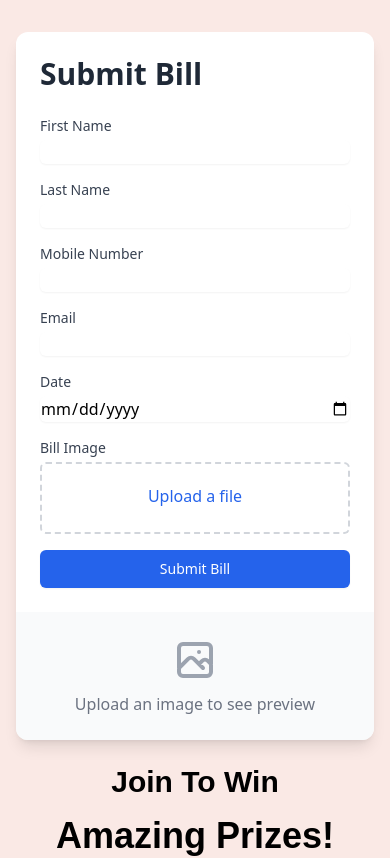
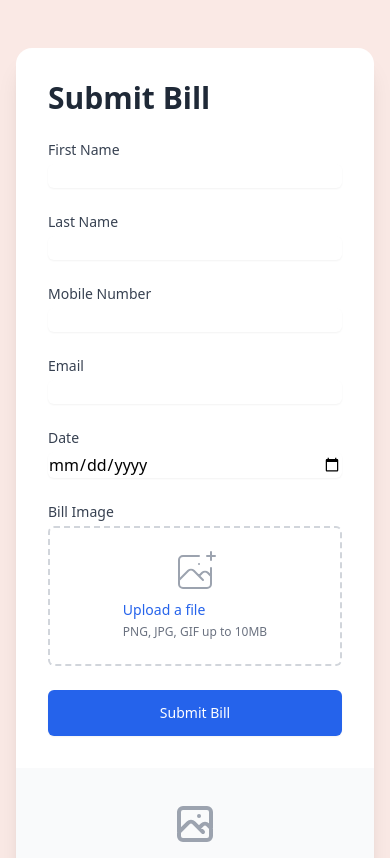
Before and after one commit to deepgohil0702/jf0, a React (Create React App) app in the folder petrolpump/: page / in a window 390 px wide. Shown: the top 858 px of the page. Built offline with nearby package versions, Linux system fonts and the light colour scheme.

Commit message:
user form added

```diff
--- a/petrolpump/src/components/UserForm.jsx
+++ b/petrolpump/src/components/UserForm.jsx
@@ -1,5 +1,4 @@
 import { useState } from 'react';
-import AmazingPrizes from "./AmazingPrizes";
 
 const UserForm = () => {
   const [formData, setFormData] = useState({
@@ -10,22 +9,33 @@ const UserForm = () => {
     date: '',
     billImage: null
   });
+  const [preview, setPreview] = useState(null);
   const [loading, setLoading] = useState(false);
-  const [preview, setPreview] = useState(null);
-  const [submitStatus, setSubmitStatus] = useState({ success: false, message: '' });
+  const [message, setMessage] = useState({ type: '', text: '' });
+
+  const handleInputChange = (e) => {
+    const { name, value } = e.target;
+    setFormData(prev => ({
+      ...prev,
+      [name]: value
+    }));
+  };
 
   const handleImageChange = (e) => {
     const file = e.target.files[0];
     if (file) {
       if (file.type.startsWith('image/')) {
-        setFormData({ ...formData, billImage: file });
+        setFormData(prev => ({
+          ...prev,
+          billImage: file
+        }));
         const reader = new FileReader();
         reader.onloadend = () => {
           setPreview(reader.result);
         };
         reader.readAsDataURL(file);
       } else {
-        alert('Please upload an image file');
+        setMessage({ type: 'error', text: 'Please upload an image file' });
       }
     }
   };
@@ -33,32 +43,23 @@ const UserForm = () => {
   const handleSubmit = async (e) => {
     e.preventDefault();
     setLoading(true);
+    setMessage({ type: '', text: '' });
 
-    const data = new FormData();
-    data.append('firstName', formData.firstName);
-    data.append('lastName', formData.lastName);
-    data.append('mobileNumber', formData.mobileNumber);
-    data.append('email', formData.email);
-    data.append('date', formData.date);
-    data.append('billImage', formData.billImage);
+    const formDataToSend = new FormData();
+    Object.keys(formData).forEach(key => {
+      formDataToSend.append(key, formData[key]);
+    });
 
     try {
       const response = await fetch('https://psychic-space-barnacle-g6v4jw5p57whwpvv-8000.app.github.dev/api/submit-bill', {
         method: 'POST',
-            body: data,
-            headers: {
-                'Accept': 'application/json',
-                // Don't set Content-Type header when sending FormData
-            },
+        body: formDataToSend,
       });
 
-        if (!response.ok) {
-            throw new Error(`HTTP error! status: ${response.status}`);
-        }
+      const result = await response.json();
 
-        const result = await response.json();
-        alert('Form submitted successfully!');
-        // Reset form
+      if (result.success) {
+        setMessage({ type: 'success', text: 'Bill submitted successfully!' });
         setFormData({
           firstName: '',
           lastName: '',
@@ -68,40 +69,44 @@ const UserForm = () => {
           billImage: null
         });
         setPreview(null);
+      } else {
+        throw new Error(result.error || 'Failed to submit bill');
+      }
     } catch (error) {
-        console.error('Error:', error);
-        alert('Failed to submit form');
+      setMessage({ type: 'error', text: error.message });
     } finally {
       setLoading(false);
     }
   };
 
   return (
-    <div className="min-h-screen bg-[#fae9e5] flex flex-col items-center py-8">
-      <div className="w-full max-w-4xl px-4">
-        <div className="bg-white rounded-xl shadow-lg overflow-hidden">
+    <div className="min-h-screen bg-[#fae9e5] py-12 px-4 sm:px-6 lg:px-8">
+      <div className="max-w-4xl mx-auto">
+        <div className="bg-white rounded-2xl shadow-xl overflow-hidden">
           <div className="md:flex">
             {/* Form Section */}
-            <div className="md:w-1/2 p-6">
+            <div className="md:w-1/2 p-8">
               <h2 className="text-3xl font-bold text-gray-800 mb-6">Submit Bill</h2>
-              {submitStatus.message && (
-                <div className={`p-3 rounded mb-4 ${
-                  submitStatus.success ? 'bg-green-100 text-green-700' : 'bg-red-100 text-red-700'
+
+              {message.text && (
+                <div className={`mb-4 p-4 rounded-lg ${
+                  message.type === 'success' ? 'bg-green-100 text-green-700' : 'bg-red-100 text-red-700'
                 }`}>
-                  {submitStatus.message}
+                  {message.text}
                 </div>
               )}
-              <form onSubmit={handleSubmit} className="space-y-4">
+
+              <form onSubmit={handleSubmit} className="space-y-6">
+                <div className="grid grid-cols-1 gap-6">
                   <div>
                     <label className="block text-sm font-medium text-gray-700">First Name</label>
                     <input
                       type="text"
+                      name="firstName"
                       value={formData.firstName}
-                    onChange={(e) => setFormData({...formData, firstName: e.target.value})}
+                      onChange={handleInputChange}
+                      required
                       className="mt-1 block w-full rounded-md border-gray-300 shadow-sm focus:border-blue-500 focus:ring-blue-500"
-                    required
-                    pattern="[A-Za-z ]+"
-                    title="Please enter valid first name"
                     />
                   </div>
 
@@ -109,12 +114,11 @@ const UserForm = () => {
                     <label className="block text-sm font-medium text-gray-700">Last Name</label>
                     <input
                       type="text"
+                      name="lastName"
                       value={formData.lastName}
-                    onChange={(e) => setFormData({...formData, lastName: e.target.value})}
+                      onChange={handleInputChange}
+                      required
                       className="mt-1 block w-full rounded-md border-gray-300 shadow-sm focus:border-blue-500 focus:ring-blue-500"
-                    required
-                    pattern="[A-Za-z ]+"
-                    title="Please enter valid last name"
                     />
                   </div>
 
@@ -122,12 +126,12 @@ const UserForm = () => {
                     <label className="block text-sm font-medium text-gray-700">Mobile Number</label>
                     <input
                       type="tel"
+                      name="mobileNumber"
                       value={formData.mobileNumber}
-                    onChange={(e) => setFormData({...formData, mobileNumber: e.target.value})}
-                    className="mt-1 block w-full rounded-md border-gray-300 shadow-sm focus:border-blue-500 focus:ring-blue-500"
+                      onChange={handleInputChange}
                       required
                       pattern="[0-9]{10}"
-                    title="Please enter valid 10-digit mobile number"
+                      className="mt-1 block w-full rounded-md border-gray-300 shadow-sm focus:border-blue-500 focus:ring-blue-500"
                     />
                   </div>
 
@@ -135,10 +139,11 @@ const UserForm = () => {
                     <label className="block text-sm font-medium text-gray-700">Email</label>
                     <input
                       type="email"
+                      name="email"
                       value={formData.email}
-                    onChange={(e) => setFormData({...formData, email: e.target.value})}
+                      onChange={handleInputChange}
+                      required
                       className="mt-1 block w-full rounded-md border-gray-300 shadow-sm focus:border-blue-500 focus:ring-blue-500"
-                    required
                     />
                   </div>
 
@@ -146,10 +151,11 @@ const UserForm = () => {
                     <label className="block text-sm font-medium text-gray-700">Date</label>
                     <input
                       type="date"
+                      name="date"
                       value={formData.date}
-                    onChange={(e) => setFormData({...formData, date: e.target.value})}
+                      onChange={handleInputChange}
+                      required
                       className="mt-1 block w-full rounded-md border-gray-300 shadow-sm focus:border-blue-500 focus:ring-blue-500"
-                    required
                     />
                   </div>
 
@@ -157,21 +163,38 @@ const UserForm = () => {
                     <label className="block text-sm font-medium text-gray-700">Bill Image</label>
                     <div className="mt-1 flex justify-center px-6 pt-5 pb-6 border-2 border-gray-300 border-dashed rounded-md">
                       <div className="space-y-1 text-center">
+                        <svg
+                          className="mx-auto h-12 w-12 text-gray-400"
+                          stroke="currentColor"
+                          fill="none"
+                          viewBox="0 0 48 48"
+                        >
+                          <path
+                            d="M28 8H12a4 4 0 00-4 4v20m32-12v8m0 0v8a4 4 0 01-4 4H12a4 4 0 01-4-4v-4m32-4l-3.172-3.172a4 4 0 00-5.656 0L28 28M8 32l9.172-9.172a4 4 0 015.656 0L28 28m0 0l4 4m4-24h8m-4-4v8m-12 4h.02"
+                            strokeWidth={2}
+                            strokeLinecap="round"
+                            strokeLinejoin="round"
+                          />
+                        </svg>
+                        <div className="flex text-sm text-gray-600">
+                          <label
+                            htmlFor="file-upload"
+                            className="relative cursor-pointer rounded-md font-medium text-blue-600 hover:text-blue-500 focus-within:outline-none focus-within:ring-2 focus-within:ring-offset-2 focus-within:ring-blue-500"
+                          >
+                            <span>Upload a file</span>
                             <input
                               id="file-upload"
+                              name="billImage"
                               type="file"
-                        className="hidden"
+                              accept="image/*"
                               onChange={handleImageChange}
-                        accept="image/*"
+                              className="sr-only"
                               required
                             />
-                      <label
-                        htmlFor="file-upload"
-                        className="cursor-pointer bg-white rounded-md font-medium text-blue-600 hover:text-blue-500 focus-within:outline-none focus-within:ring-2 focus-within:ring-offset-2 focus-within:ring-blue-500"
-                      >
-                        <span>Upload a file</span>
-                        <input id="file-upload" name="file-upload" type="file" className="sr-only" />
                           </label>
+                        </div>
+                        <p className="text-xs text-gray-500">PNG, JPG, GIF up to 10MB</p>
+                      </div>
                     </div>
                   </div>
                 </div>
@@ -179,7 +202,7 @@ const UserForm = () => {
                 <button
                   type="submit"
                   disabled={loading}
-                  className={`w-full flex justify-center py-2 px-4 border border-transparent rounded-md shadow-sm text-sm font-medium text-white ${
+                  className={`w-full flex justify-center py-3 px-4 border border-transparent rounded-md shadow-sm text-sm font-medium text-white ${
                     loading
                       ? 'bg-gray-400 cursor-not-allowed'
                       : 'bg-blue-600 hover:bg-blue-700 focus:outline-none focus:ring-2 focus:ring-offset-2 focus:ring-blue-500'
@@ -191,18 +214,28 @@ const UserForm = () => {
             </div>
 
             {/* Preview Section */}
-            <div className="md:w-1/2 bg-gray-50 p-6">
+            <div className="md:w-1/2 bg-gray-50 p-8">
               <div className="h-full flex items-center justify-center">
                 {preview ? (
                   <img
                     src={preview}
                     alt="Bill Preview"
-                    className="max-w-full max-h-[400px] object-contain rounded-lg shadow"
+                    className="max-w-full max-h-[500px] object-contain rounded-lg shadow-lg"
                   />
                 ) : (
                   <div className="text-center text-gray-500">
-                    <svg className="mx-auto h-12 w-12 text-gray-400" fill="none" viewBox="0 0 24 24" stroke="currentColor">
-                      <path strokeLinecap="round" strokeLinejoin="round" strokeWidth={2} d="M4 16l4.586-4.586a2 2 0 012.828 0L16 16m-2-2l1.586-1.586a2 2 0 012.828 0L20 14m-6-6h.01M6 20h12a2 2 0 002-2V6a2 2 0 00-2-2H6a2 2 0 00-2 2v12a2 2 0 002 2z" />
+                    <svg
+                      className="mx-auto h-12 w-12 text-gray-400"
+                      fill="none"
+                      viewBox="0 0 24 24"
+                      stroke="currentColor"
+                    >
+                      <path
+                        strokeLinecap="round"
+                        strokeLinejoin="round"
+                        strokeWidth={2}
+                        d="M4 16l4.586-4.586a2 2 0 012.828 0L16 16m-2-2l1.586-1.586a2 2 0 012.828 0L20 14m-6-6h.01M6 20h12a2 2 0 002-2V6a2 2 0 00-2-2H6a2 2 0 00-2 2v12a2 2 0 002 2z"
+                      />
                     </svg>
                     <p className="mt-2">Upload an image to see preview</p>
                   </div>
@@ -212,7 +245,6 @@ const UserForm = () => {
           </div>
         </div>
       </div>
-      <AmazingPrizes />
     </div>
   );
 };
```
Lines whose indentation alone changed are shown as unchanged.
